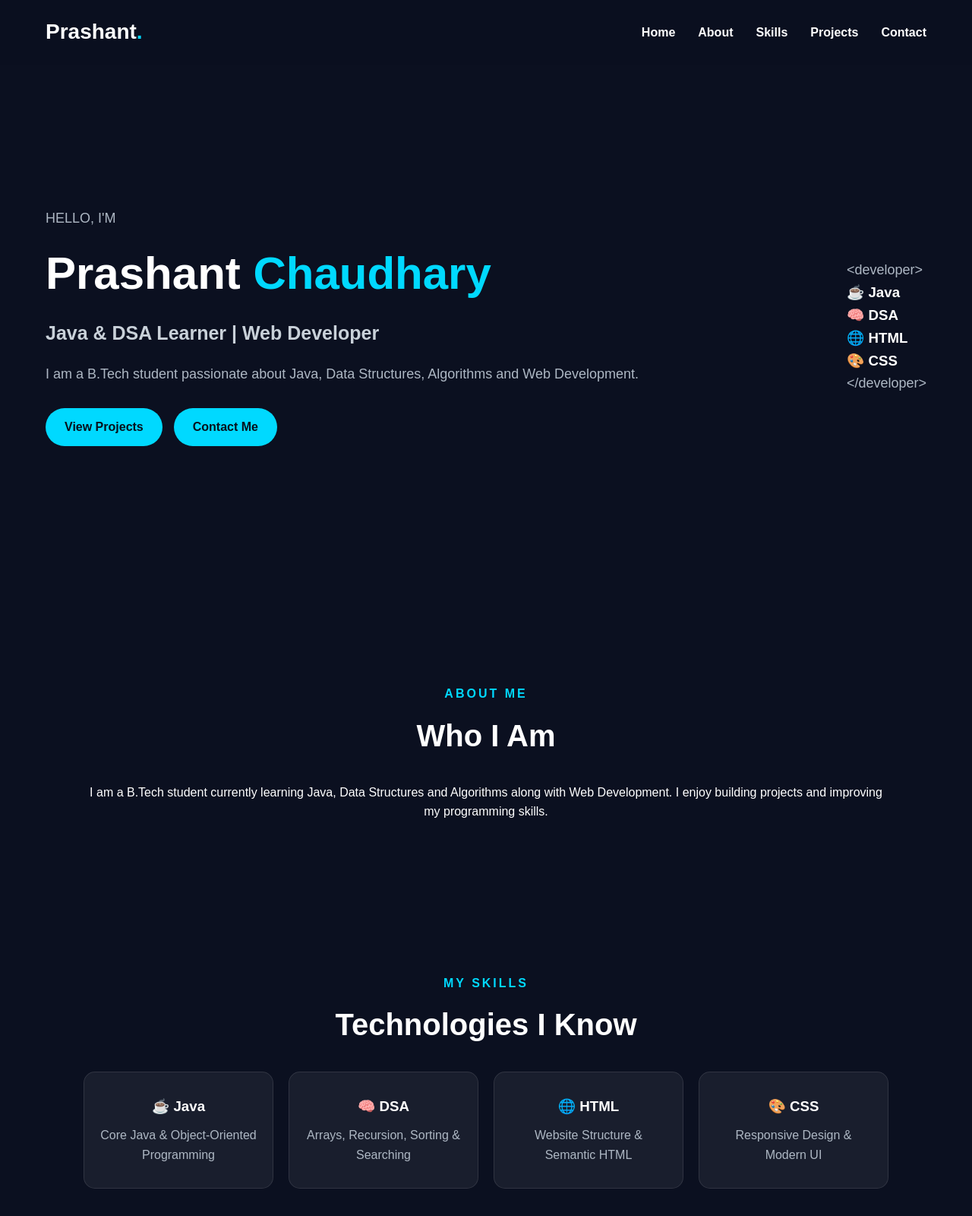
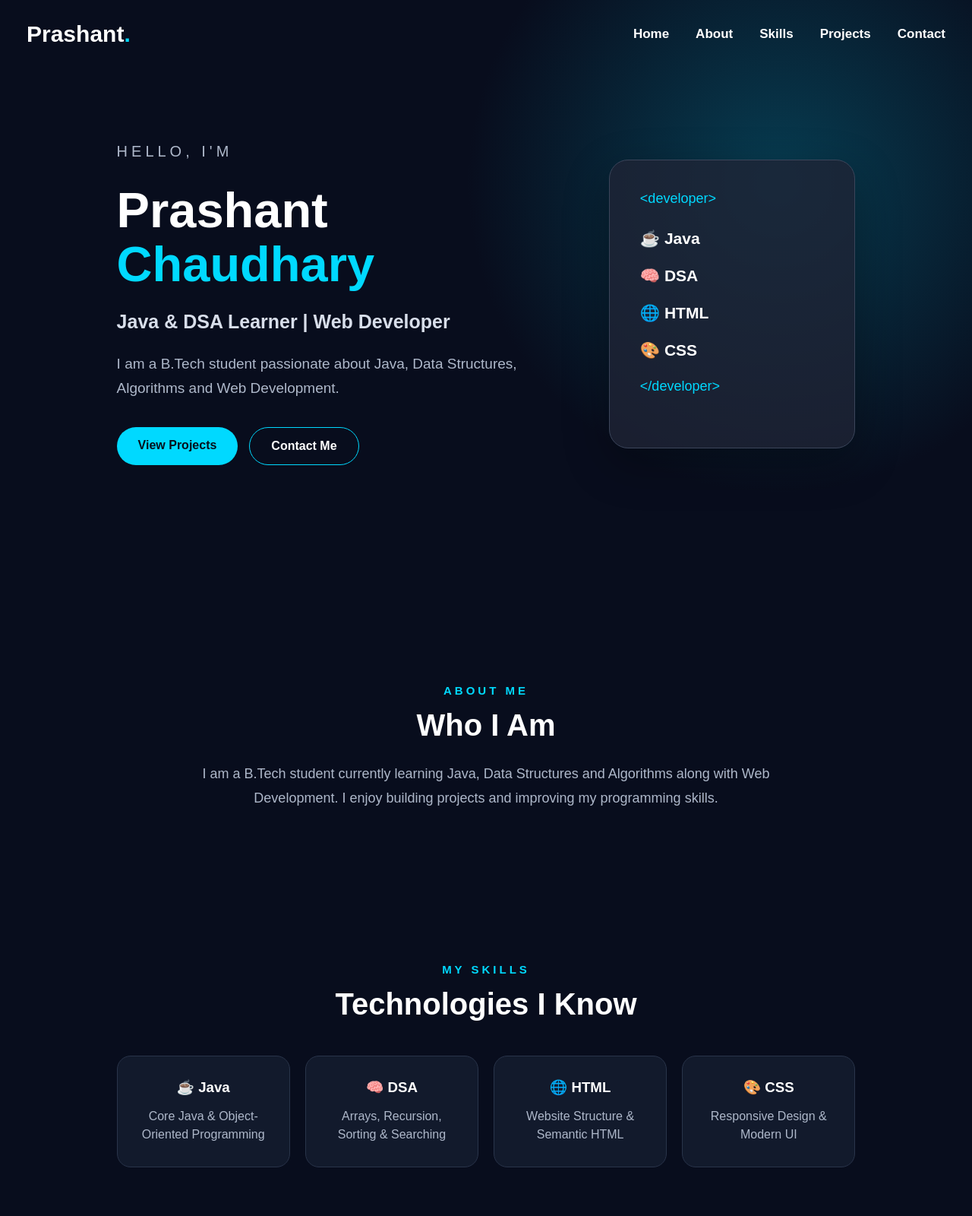
Before and after one commit to pras131096/pras131096.github.io, a plain HTML site: page index.html in a window 1280 px wide. Shown: the top 1600 px of the page at 76% size. Drawn offline with Linux system fonts and the light colour scheme.

Commit message:
Update style.css

```diff
--- a/style.css
+++ b/style.css
@@ -7,33 +7,29 @@
 
 body {
     font-family: Arial, sans-serif;
-    background: #0b1020;
+    background: #080d1d;
     color: white;
-    line-height: 1.6;
 }
 
 /* NAVBAR */
-
 header {
     width: 100%;
-    position: fixed;
+    position: absolute;
     top: 0;
-    z-index: 1000;
-    background: rgba(11, 16, 32, 0.85);
-    backdrop-filter: blur(12px);
+    z-index: 100;
 }
 
 .navbar {
-    max-width: 1200px;
+    max-width: 1250px;
     margin: auto;
-    padding: 20px;
+    padding: 28px 20px;
     display: flex;
     justify-content: space-between;
     align-items: center;
 }
 
 .logo {
-    font-size: 28px;
+    font-size: 30px;
     font-weight: bold;
 }
 
@@ -43,13 +39,14 @@ header {
 
 .nav-links {
     display: flex;
-    gap: 30px;
+    gap: 35px;
     list-style: none;
 }
 
 .nav-links a {
     color: white;
     text-decoration: none;
+    font-size: 17px;
     font-weight: bold;
     transition: 0.3s;
 }
@@ -58,34 +55,34 @@ header {
     color: #00d9ff;
 }
 
-
 /* HERO */
-
 .hero {
     min-height: 100vh;
-    max-width: 1200px;
-    margin: auto;
-    padding: 140px 20px 80px;
-
+    padding: 150px 12%;
     display: flex;
+    align-items: center;
     justify-content: space-between;
-    align-items: center;
-    gap: 50px;
+    gap: 60px;
+    background:
+        radial-gradient(circle at 80% 30%, #073d52, transparent 35%),
+        #080d1d;
 }
 
-.hero-text {
-    max-width: 650px;
+.hero-content {
+    max-width: 700px;
 }
 
-.small-text {
-    color: #00d9ff;
-    font-weight: bold;
-    letter-spacing: 3px;
+.small-title {
+    color: #aeb8ca;
+    font-size: 20px;
+    letter-spacing: 5px;
+    margin-bottom: 30px;
 }
 
 .hero h1 {
-    font-size: 60px;
-    margin: 10px 0;
+    font-size: 65px;
+    line-height: 1.1;
+    margin-bottom: 25px;
 }
 
 .hero h1 span {
@@ -93,31 +90,31 @@ header {
 }
 
 .hero h2 {
+    color: #d8deea;
     font-size: 25px;
-    margin-bottom: 20px;
-    color: #c9d1d9;
+    margin-bottom: 25px;
 }
 
-.hero p {
-    color: #aeb8c4;
-    font-size: 18px;
+.intro {
+    color: #aeb8ca;
+    font-size: 19px;
+    line-height: 1.7;
+    max-width: 650px;
 }
 
-
 /* BUTTONS */
-
 .buttons {
-    margin-top: 30px;
+    margin-top: 35px;
     display: flex;
     gap: 15px;
 }
 
 .btn {
     display: inline-block;
-    padding: 12px 25px;
+    padding: 15px 28px;
     border-radius: 30px;
     background: #00d9ff;
-    color: #07101c;
+    color: #06101c;
     text-decoration: none;
     font-weight: bold;
     transition: 0.3s;
@@ -125,71 +122,66 @@ header {
 
 .btn:hover {
     transform: translateY(-4px);
-    box-shadow: 0 10px 25px rgba(0, 217, 255, 0.3);
+    box-shadow: 0 10px 30px rgba(0, 217, 255, 0.3);
 }
 
-.second-btn {
+.btn-outline {
     background: transparent;
+    border: 1px solid #00d9ff;
     color: white;
-    border: 1px solid #00d9ff;
 }
 
-
-/* CODE CARD */
-
-.hero-card {
-    width: 330px;
+/* DEVELOPER CARD */
+.developer-card {
+    width: 350px;
+    padding: 40px;
+    border: 1px solid #3b455a;
+    border-radius: 25px;
+    background: rgba(30, 36, 53, 0.8);
+    box-shadow: 0 20px 60px rgba(0,0,0,0.3);
 }
 
-.code-box {
-    padding: 35px;
-    border-radius: 20px;
-    background: rgba(255, 255, 255, 0.07);
-    border: 1px solid rgba(255, 255, 255, 0.15);
-    box-shadow: 0 20px 50px rgba(0, 0, 0, 0.4);
-    backdrop-filter: blur(15px);
+.developer-card p {
+    color: #00d9ff;
+    font-size: 18px;
+    margin-bottom: 30px;
 }
 
-.code-box p {
-    color: #00d9ff;
+.developer-card h3 {
+    margin: 25px 0;
+    font-size: 21px;
 }
 
-.code-box h3 {
-    margin: 20px 0;
-}
-
-
 /* SECTIONS */
-
 .section {
-    max-width: 1100px;
-    margin: auto;
-    padding: 100px 20px;
+    padding: 100px 12%;
     text-align: center;
 }
 
 .section-title {
     color: #00d9ff;
+    letter-spacing: 4px;
+    font-size: 15px;
     font-weight: bold;
-    letter-spacing: 3px;
+    margin-bottom: 15px;
 }
 
 .section h2 {
     font-size: 40px;
-    margin: 10px 0 30px;
+    margin-bottom: 25px;
 }
 
-.about-text {
+.section-text {
     max-width: 750px;
     margin: auto;
-    color: #b7c0cc;
+    color: #aeb8ca;
+    line-height: 1.8;
     font-size: 18px;
 }
 
-
 /* SKILLS */
-
 .skills-container {
+    margin-top: 45px;
     display: grid;
     grid-template-columns: repeat(4, 1fr);
     gap: 20px;
@@ -197,9 +189,9 @@ header {
 
 .skill-card {
     padding: 30px 20px;
-    border-radius: 15px;
-    background: rgba(255, 255, 255, 0.06);
-    border: 1px solid rgba(255, 255, 255, 0.1);
+    background: #121a2c;
+    border: 1px solid #29344a;
+    border-radius: 18px;
     transition: 0.3s;
 }
 
@@ -209,28 +201,28 @@ header {
 }
 
 .skill-card h3 {
-    margin-bottom: 10px;
+    margin-bottom: 15px;
 }
 
 .skill-card p {
-    color: #aeb8c4;
+    color: #aeb8ca;
+    line-height: 1.5;
 }
 
-
 /* PROJECTS */
-
 .projects-container {
+    margin-top: 45px;
     display: grid;
     grid-template-columns: repeat(3, 1fr);
     gap: 25px;
 }
 
 .project-card {
+    text-align: left;
     padding: 30px;
-    text-align: left;
-    border-radius: 15px;
-    background: rgba(255, 255, 255, 0.06);
-    border: 1px solid rgba(255, 255, 255, 0.1);
+    background: #121a2c;
+    border: 1px solid #29344a;
+    border-radius: 20px;
     transition: 0.3s;
 }
 
@@ -240,109 +232,102 @@ header {
 }
 
 .project-card h3 {
+    font-size: 23px;
     margin-bottom: 15px;
 }
 
 .project-card p {
-    color: #aeb8c4;
+    color: #aeb8ca;
+    line-height: 1.6;
     margin-bottom: 20px;
 }
 
 .project-card span {
     display: inline-block;
-    padding: 5px 12px;
+    padding: 7px 13px;
     margin-right: 5px;
     border-radius: 20px;
     background: #00d9ff;
-    color: #07101c;
+    color: #06101c;
     font-size: 13px;
     font-weight: bold;
 }
 
-
 /* CONTACT */
-
 .contact {
-    min-height: 500px;
+    background: #0d1426;
 }
 
-.contact > p:not(.section-title) {
-    color: #aeb8c4;
-    max-width: 600px;
-    margin: auto;
+.contact .btn {
+    margin-top: 30px;
 }
 
-.contact-buttons {
-    margin-top: 30px;
-    display: flex;
-    justify-content: center;
-    gap: 15px;
+/* FOOTER */
+footer {
+    padding: 25px;
+    text-align: center;
+    color: #8792a7;
+    background: #060a15;
 }
 
-
-/* FOOTER */
-
-footer {
-    padding: 30px;
-    text-align: center;
-    background: #070b16;
-    color: #8b949e;
-}
-
-
 /* MOBILE */
-
-@media (max-width: 800px) {
-
-    .navbar {
-        flex-direction: column;
-        gap: 15px;
-    }
-
-    .nav-links {
-        gap: 15px;
-        flex-wrap: wrap;
-        justify-content: center;
-    }
+@media (max-width: 900px) {
 
     .hero {
         flex-direction: column;
         text-align: center;
+        padding-top: 130px;
     }
 
     .hero h1 {
-        font-size: 42px;
+        font-size: 45px;
     }
 
-    .hero-card {
+    .developer-card {
         width: 100%;
-        max-width: 330px;
-    }
-
-    .buttons {
-        justify-content: center;
+        max-width: 400px;
     }
 
     .skills-container {
-        grid-template-columns: 1fr 1fr;
+        grid-template-columns: repeat(2, 1fr);
     }
 
     .projects-container {
         grid-template-columns: 1fr;
     }
+
+    .nav-links {
+        gap: 15px;
+    }
 }
 
-@media (max-width: 500px) {
+@media (max-width: 600px) {
+
+    .navbar {
+        flex-direction: column;
+        gap: 20px;
+    }
+
+    .nav-links {
+        gap: 12px;
+        flex-wrap: wrap;
+        justify-content: center;
+    }
+
+    .hero h1 {
+        font-size: 38px;
+    }
+
+    .hero h2 {
+        font-size: 20px;
+    }
+
+    .buttons {
+        justify-content: center;
+        flex-wrap: wrap;
+    }
 
     .skills-container {
         grid-template-columns: 1fr;
     }
-
-    .hero h1 {
-        font-size: 35px;
-    }
-
-    .nav-links {
-        font-size: 14px;
-    }
 }
```
